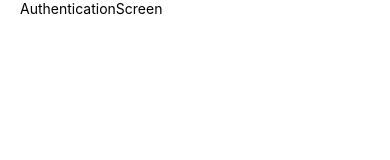
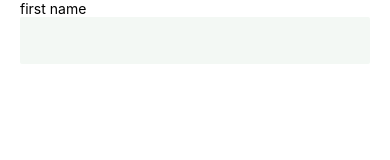
Before and after one commit to a-loke/Whatsapp-Clone, a React Native app: screen / in a window 390 px wide. Shown: the top 160 px of the page. Built offline with nearby package versions, Linux system fonts and the light colour scheme.

Commit message:
Add Input component

```diff
--- /dev/null
+++ b/components/Input.js
@@ -0,0 +1,29 @@
+import { StyleSheet, Text, TextInput, View } from "react-native";
+import React from "react";
+import colors from "../constants/colors";
+
+const Input = (props) => {
+    return (
+        <View style={styles.container}>
+            <Text>{props.label}</Text>
+            <View style={styles.inputContainer}>
+                <TextInput />
+            </View>
+        </View>
+    );
+};
+
+export default Input;
+
+const styles = StyleSheet.create({
+    container: {
+        width: "100%",
+    },
+    inputContainer: {
+        width: "100%",
+        backgroundColor: colors.nearlyWhite,
+        paddingHorizontal: 10,
+        paddingVertical: 15,
+        borderRadius: 2,
+    },
+});
--- a/constants/colors.js
+++ b/constants/colors.js
@@ -1,4 +1,5 @@
 export default {
     blue: "#3498db",
     lightGrey: "#bdc3c7",
+    nearlyWhite: "#F3F8F4",
 };
--- a/screens/AuthenticationScreen.js
+++ b/screens/AuthenticationScreen.js
@@ -2,12 +2,13 @@ import { StyleSheet, Text, View } from "react-native";
 import React from "react";
 import { SafeAreaView } from "react-native-safe-area-context";
 import PageContainer from "../components/PageContainer";
+import Input from "../components/Input";
 
 const AuthenticationScreen = () => {
     return (
         <SafeAreaView style={{ flex: 1 }}>
             <PageContainer>
-                <Text>AuthenticationScreen</Text>
+                <Input label="first name" />
             </PageContainer>
         </SafeAreaView>
     );
```
